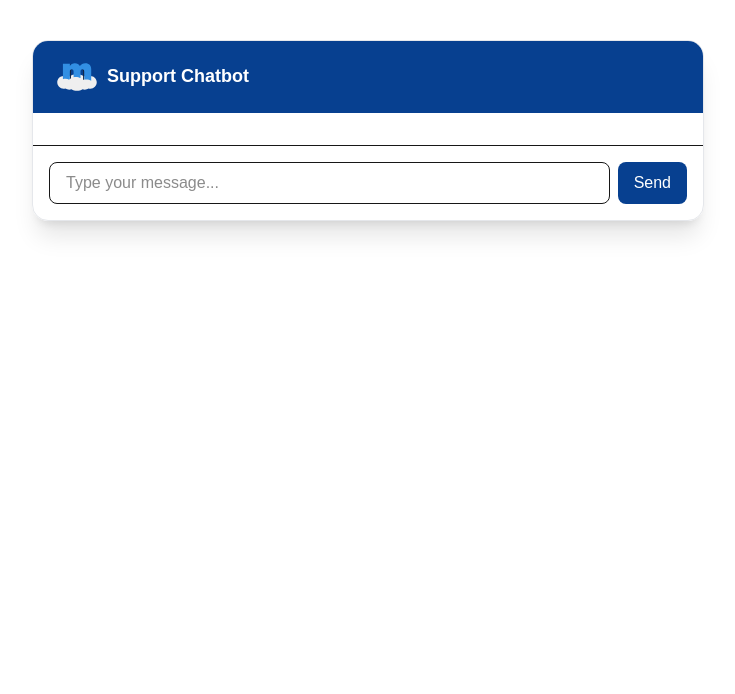
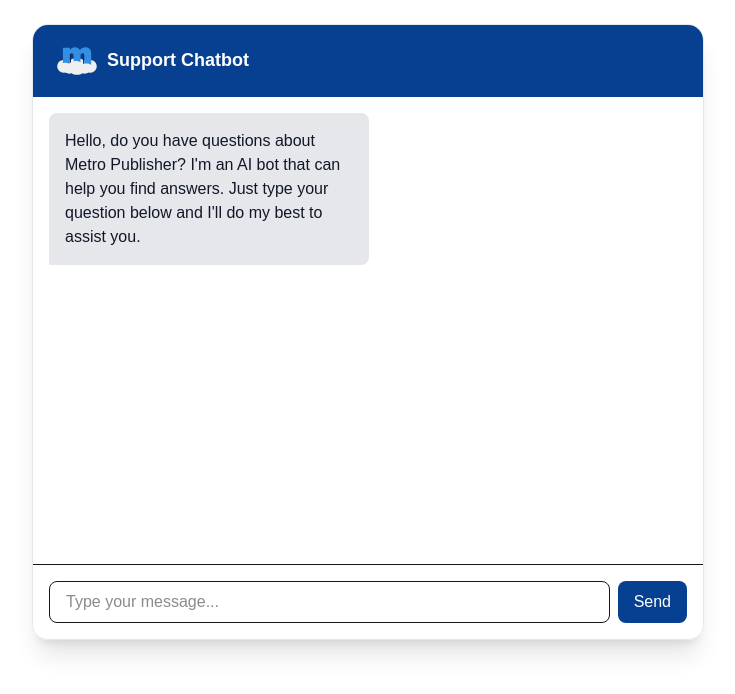
Before and after one commit to alexschad/mp-support-chatbot, a Next.js app: page / in a window 1280 px wide. Shown: the top 694 px of the page, without its empty margins (272-1007 px from the left). Built offline with nearby package versions, Linux system fonts and the light colour scheme.

Commit message:
refactor: update body background to transparent and adjust component styles for improved layout in Metropublisher as an Iframe

```diff
--- a/src/app/globals.css
+++ b/src/app/globals.css
@@ -34,7 +34,8 @@
 }
 
 body {
-  background: var(--background);
+  background: transparent;
   color: var(--foreground);
   font-family: Arial, Helvetica, sans-serif;
+  height: 640px
 }
--- a/src/app/page.tsx
+++ b/src/app/page.tsx
@@ -3,6 +3,9 @@
 import { useState, useRef, useEffect } from "react";
 import Image from "next/image";
 import useTypewriter from "@/hooks/useTypewriter";
+
+const startingMessages =
+    "Hello, do you have questions about Metro Publisher? I'm an AI bot that can help you find answers. Just type your question below and I'll do my best to assist you.";
 
 function TypingIndicator() {
     return (
@@ -73,7 +76,7 @@
 
     return (
         <div className="flex justify-start">
-            <div className="px-4 py-2 bg-gray-200 text-gray-900 rounded-lg max-w-xs rounded-bl-none whitespace-pre-wrap break-words overflow-hidden w-full whitespace-normal">
+            <div className="p-2 bg-gray-200 text-gray-900 rounded-lg max-w-xs rounded-bl-none whitespace-pre-wrap break-words overflow-hidden w-full whitespace-normal">
                 {displayText}
             </div>
         </div>
@@ -83,7 +86,7 @@
 export default function ChatPage() {
     const [messages, setMessages] = useState<
         { role: string; content: string; answered: boolean }[]
-    >([]);
+    >([{ role: "assistant", content: startingMessages, answered: true }]);
     const [isLoading, setIsLoading] = useState(false);
     const [input, setInput] = useState("");
     const chatEndRef = useRef<HTMLDivElement>(null);
@@ -130,8 +133,8 @@
     }, [messages, isLoading]);
 
     return (
-        <div className="min-h-screen flex flex-col items-center py-10 px-4">
-            <div className="w-full max-w-2xl shadow-xl rounded-2xl flex flex-col overflow-hidden border border-gray-200">
+        <div className="h-full flex flex-col items-center px-4 pt-6 bg-transparent">
+            <div className="h-full w-full max-w-2xl shadow-xl rounded-2xl flex flex-col overflow-hidden border border-gray-200">
                 <div className="px-6 py-4 bg-mpub-blue text-white font-semibold text-lg">
                     <span
                         style={{
@@ -150,7 +153,7 @@
                     Support Chatbot
                 </div>
 
-                <div className="flex-1 overflow-y-auto p-4 space-y-4 max-h-[60vh]">
+                <div className="flex-1 overflow-y-auto p-4 space-y-4 bg-background">
                     {messages.map((msg, idx) => (
                         <div
                             key={idx}
@@ -161,7 +164,7 @@
                             }`}
                         >
                             <div
-                                className={`px-4 py-2 rounded-lg max-w-xs ${
+                                className={`p-2 rounded-lg max-w-xs ${
                                     msg.role === "user"
                                         ? "bg-bot-chat-bg text-bot-chat-text rounded-br-none"
                                         : "bg-user-chat-bg text-user-chat-text rounded-bl-none"
@@ -193,7 +196,7 @@
                     <div ref={chatEndRef} />
                 </div>
 
-                <div className="p-4 border-t flex gap-2">
+                <div className="p-4 border-t flex gap-2 bg-background">
                     <input
                         type="text"
                         className="flex-1 px-4 py-2 border rounded-lg focus:outline-none focus:ring-2 focus:ring-blue-400"
```
